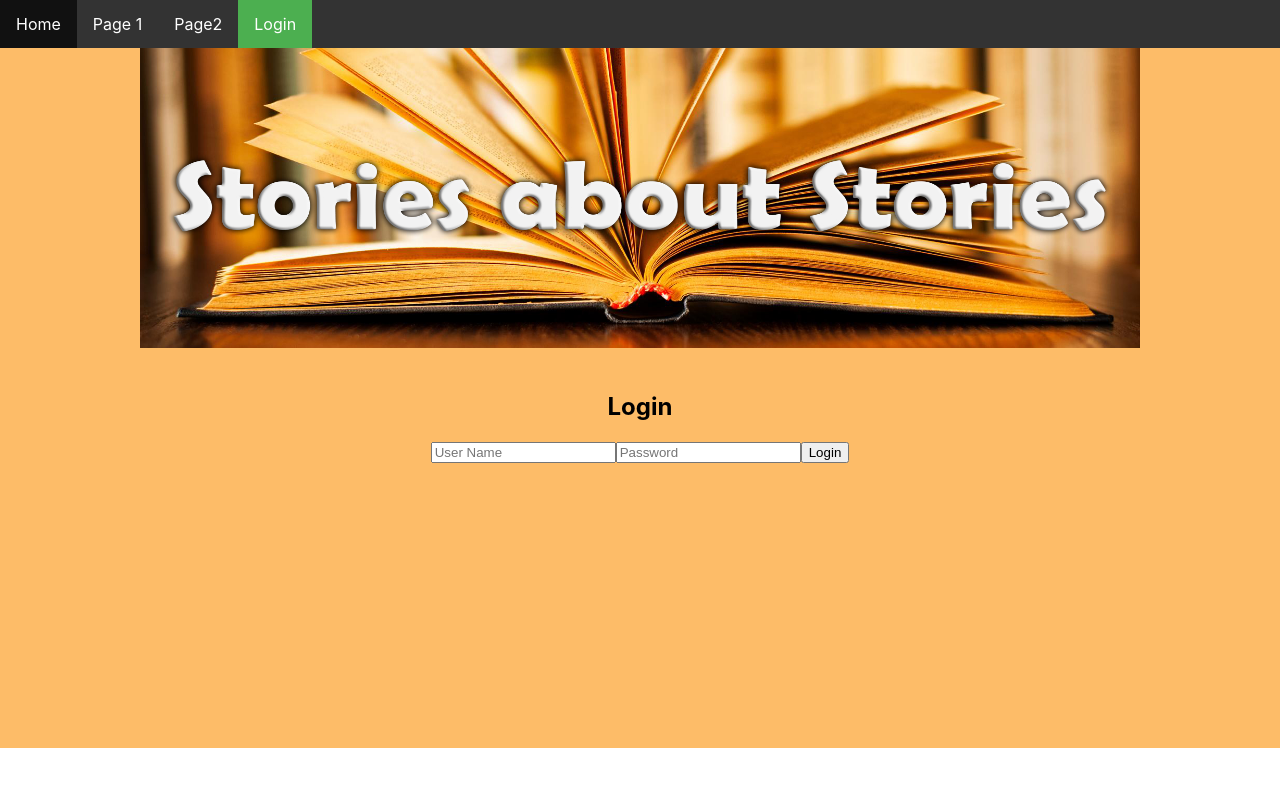
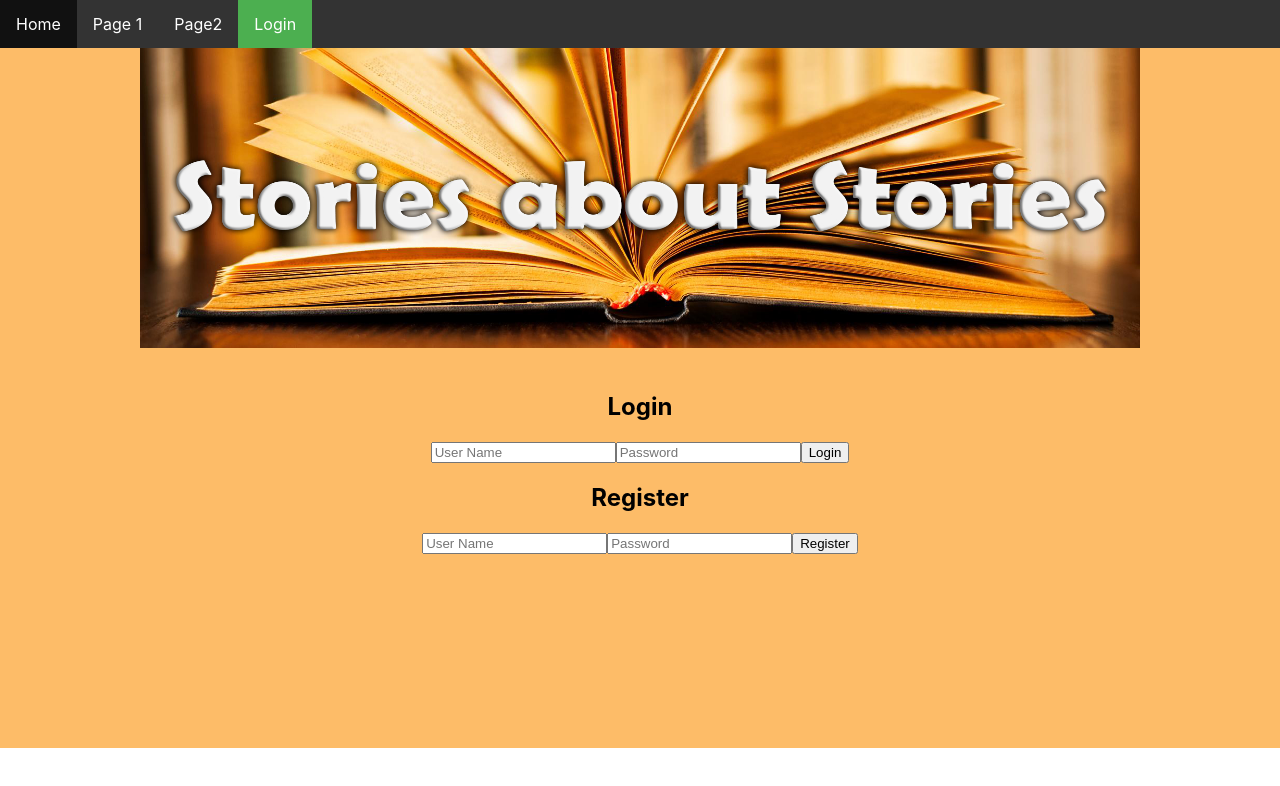
Before and after one commit to mp525/GRP7ExFrontend, a React (Create React App) app: page /login in a window 1280 px wide. Shown: the top 786 px of the page. Built offline with nearby package versions, Linux system fonts and the light colour scheme.

Commit message:
register begun

```diff
--- a/src/loginForm.js
+++ b/src/loginForm.js
@@ -14,6 +14,11 @@ function LogInForm({ login, errorMes ,setErrorMes}) {
       login(loginCredentials.username, loginCredentials.password)
 
     }
+    const performRegister = (evt) => {
+      evt.preventDefault();
+      //register
+      //then login??
+    }
     const onChange = (evt) => {
       setLoginCredentials({ ...loginCredentials,[evt.target.id]: evt.target.value })
     }
@@ -28,7 +33,13 @@ function LogInForm({ login, errorMes ,setErrorMes}) {
           <input placeholder="Password" id="password" />
           <button onClick={performLogin}>Login</button>
         </form>
-    <p>{errorMes}</p>
+        <p>{errorMes}</p>
+        <h2>Register</h2>
+        <form onChange={onChange}>
+          <input placeholder="User Name" id="username" />
+          <input placeholder="Password" id="password" />
+          <button onClick={performRegister}>Register</button>
+        </form>
       </div>
     )
 
```
